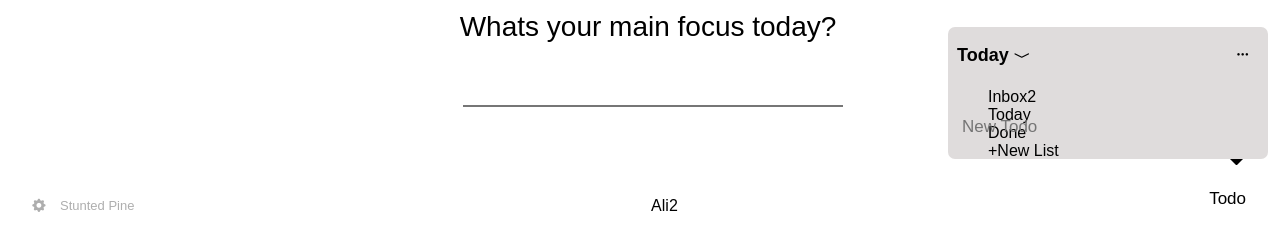
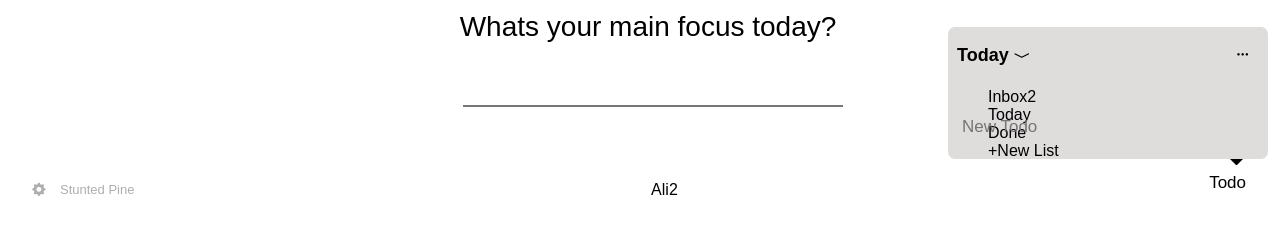
Before and after one commit to Johny8102/Momentum, a website with bundled scripts: page Index.html in a window 1280 px wide. Shown: the part 585-816 px from the top of the page. Built offline with nearby package versions, Linux system fonts and the light colour scheme; no server answers.

Commit message:
remove a mistake from css file and commiting for test

```diff
--- a/index.css
+++ b/index.css
@@ -231,7 +231,7 @@ input[type=text]{
     display: grid;
     grid-template-columns: auto auto auto;
 
-    margin-bottom:-16px;
+
 }
 .todo-section{
     position: absolute;
```
